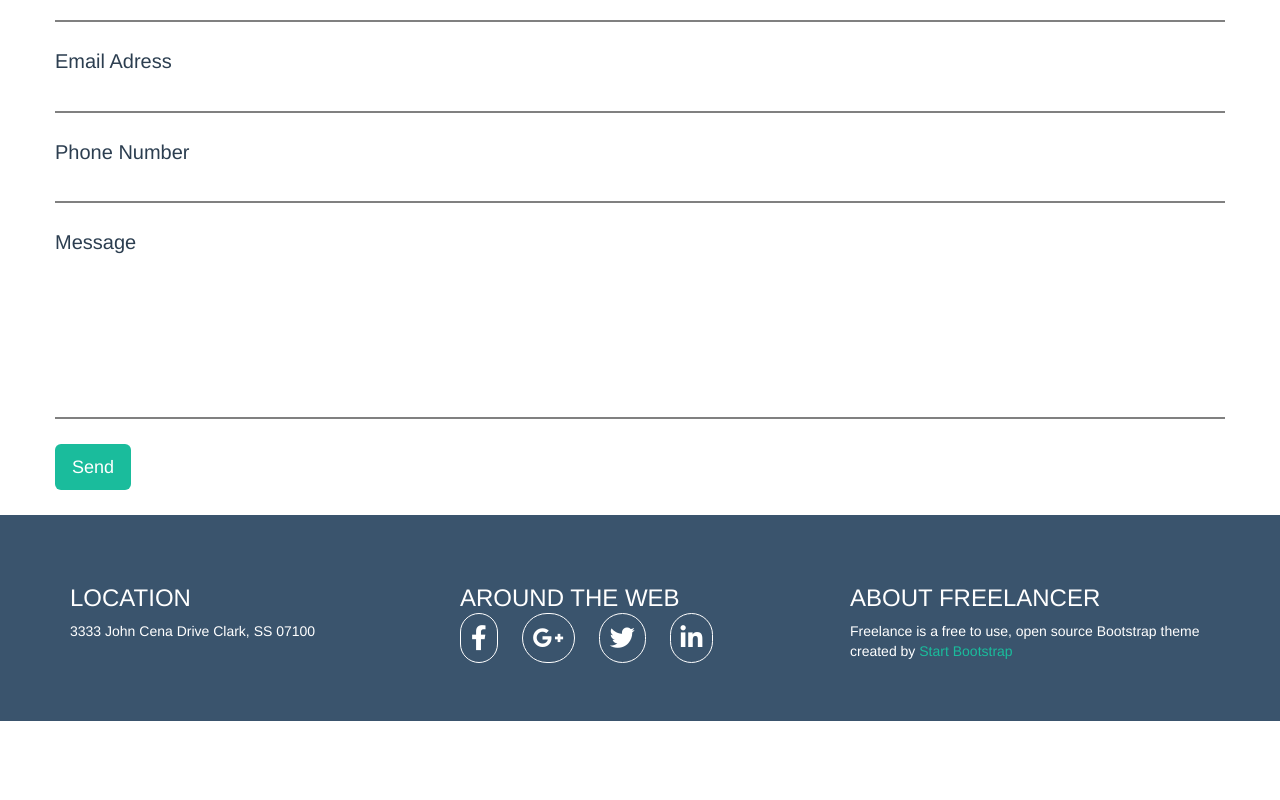
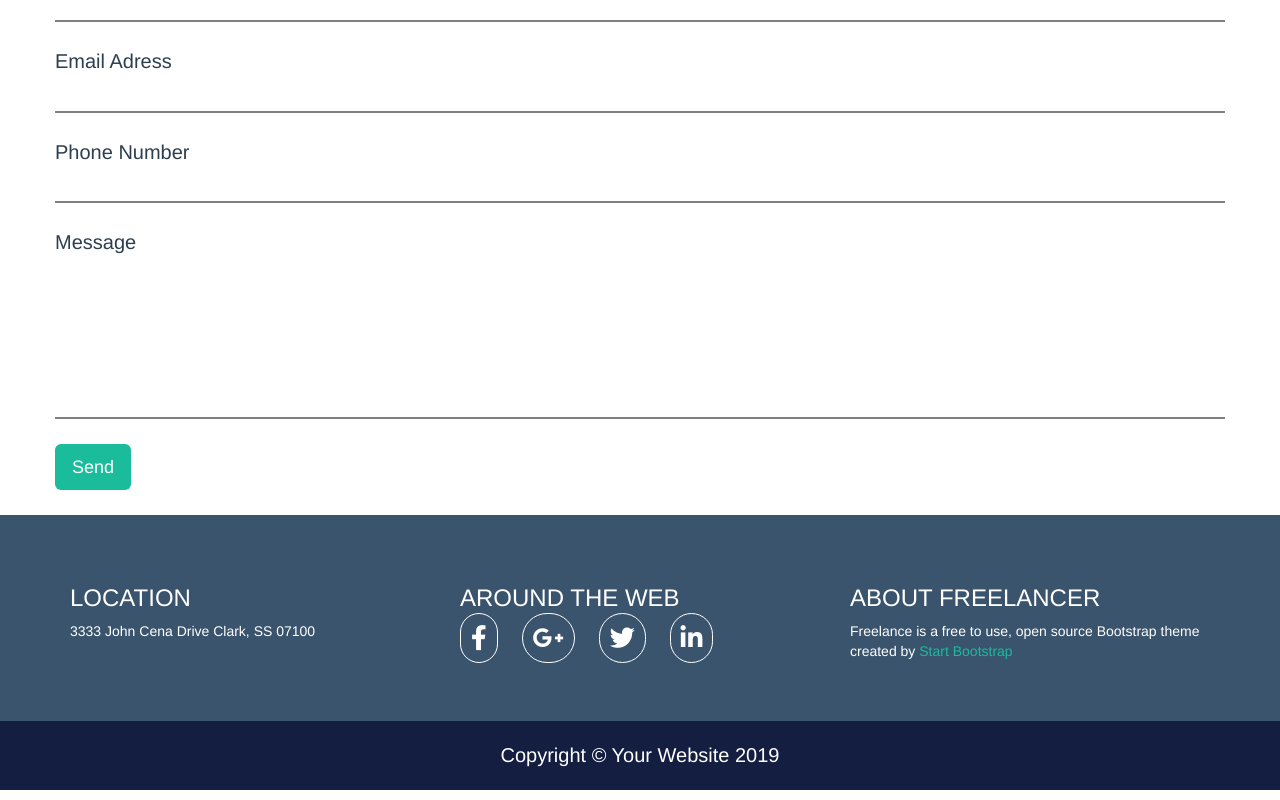
Before and after one commit to Nicola-Lusso/html-css-bootstrap-freelancer, a plain HTML site: page index.html in a window 1280 px wide. Shown: the part 1686-2486 px from the top of the page. Before the commit the page ends 2407 px from the top, so only its background shows below. Drawn offline with nearby package versions, Linux system fonts and the light colour scheme.

Commit message:
footer finito

```diff
--- a/css/style.css
+++ b/css/style.css
@@ -188,3 +188,14 @@ header {
 .footer_top span{
   color: #1abc9c;
 }
+
+.footer_bottom{
+  background-color: rgb(19, 30, 65);
+}
+
+.footer_bottom p{
+  color: white;
+  font-size: 20px;
+  padding: 20px;
+  text-align: center;
+}
--- a/index.html
+++ b/index.html
@@ -199,6 +199,9 @@
         </div>
       </div>
     </div>
+    <div class="footer_bottom">
+       <p>Copyright &copy; Your Website 2019</p>
+     </div>
   </footer>
   <!-- / Footer -->
 
```
